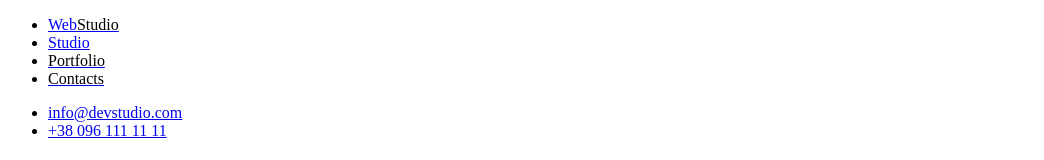
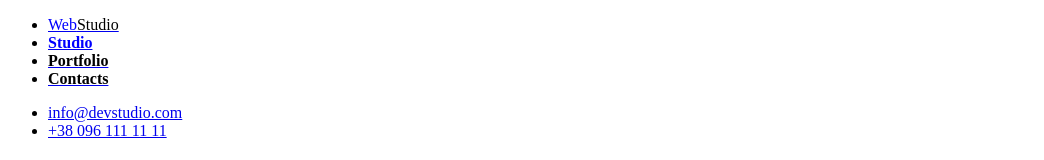
Before and after one commit to PawelBogusz1/goit-markup-hw-01, a plain HTML site: page index.html in a window 1280 px wide. Shown: the top 160 px of the page, without its empty margins (0-1044 px from the left). Drawn offline with Linux system fonts and the light colour scheme.

Commit message:
Index.html update

```diff
--- a/index.html
+++ b/index.html
@@ -18,13 +18,13 @@
   <a href="#" ><span style="color:blue">Web</span><span style="color:black">Studio</span></a>
   </li>
   <li>
-    <a href="./"><span style="color:blue">Studio</span></a>
+    <a href="./"><span style="color:blue"><b>Studio</b></span></a>
   </li>
   <li>
-    <a href="./portfolio"><span style="color:black">Portfolio</span></a>
+    <a href="./portfolio"><span style="color:black"><b>Portfolio</b></span></a>
   </li>
   <li>
-    <a href="./"><span style="color:black">Contacts</span></a>
+    <a href="./"><span style="color:black"><b>Contacts</b></span></a>
   </li>
   </ul>
   </nav>
```
